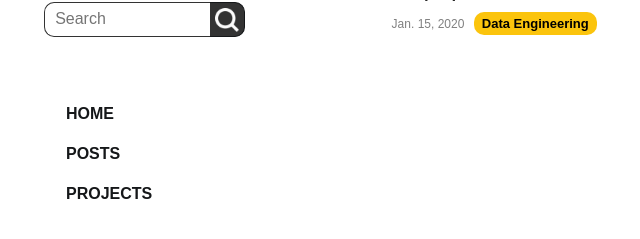
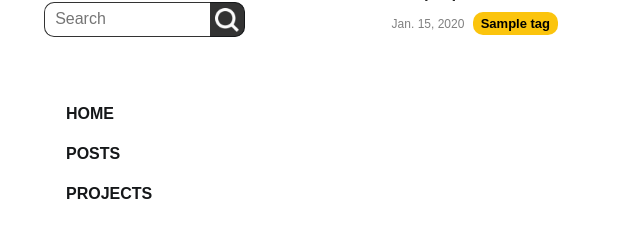
Before and after one commit to lambrosopos/blog, a Django app: page /post in a window 1280 px wide. Shown: the part 519-758 px from the top of the page, without its empty margins (74-714 px from the left). Run offline with Django 3.2, Linux system fonts and the light colour scheme; tables that the repository leaves empty hold one stand-in row (values such as "Sample post").

Commit message:
show tags in post index page

```diff
--- a/blog_site/templates/blog/post/post_index.html
+++ b/blog_site/templates/blog/post/post_index.html
@@ -51,7 +51,14 @@
           </a>
         </div>
         <div class="post-metadata">
-          <span class="post-date">{{ post.created_at }}</span> <span class="tag">Data Engineering</span>
+          <span class="post-date">
+            {{ post.created_at }}
+          </span>
+          {% for tag in post.tags.all %}
+          <span class="tag">
+            {{ tag }}
+          </span>
+          {% endfor %}
         </div>
       </div>
       <a href="{% url 'post_view' pk=post.id %}">
```
